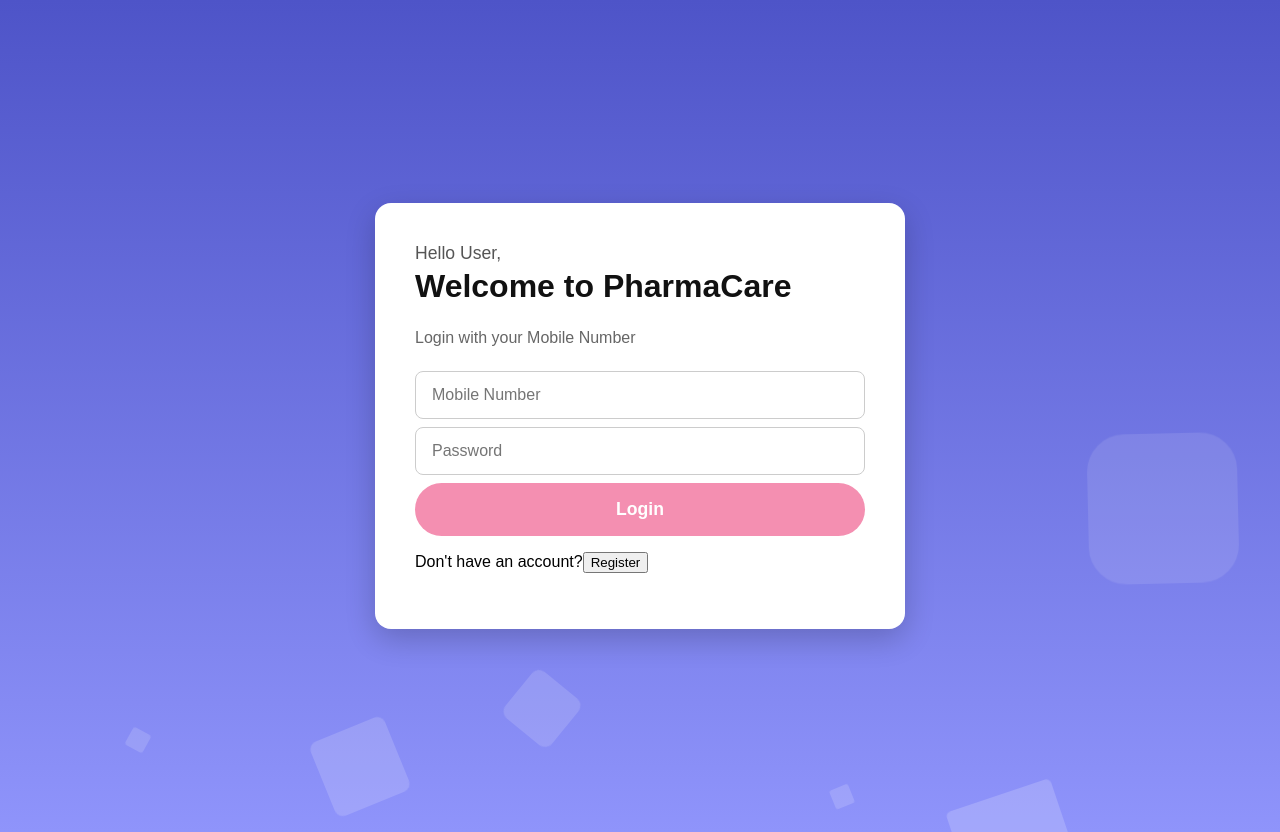
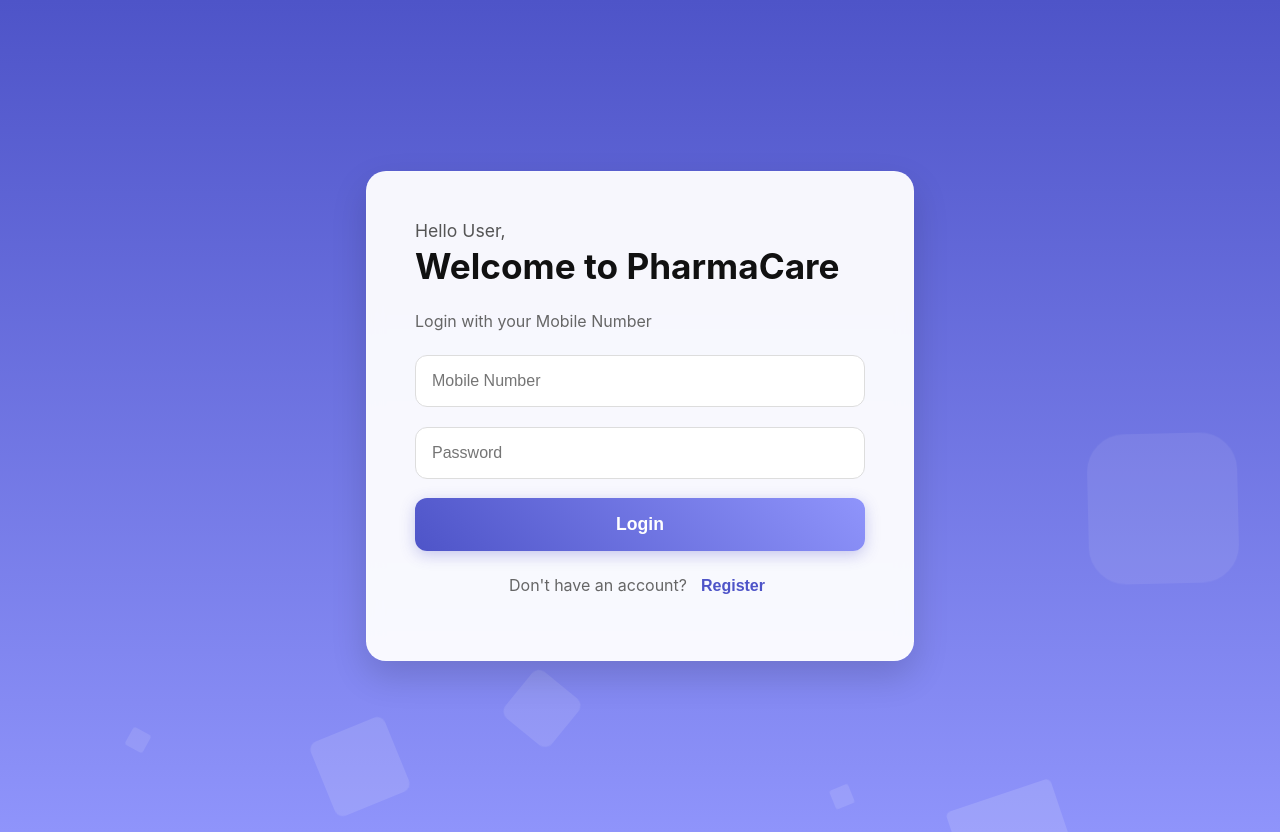
Before and after one commit to Srira-05/pharma-store-project, a React (Create React App) app: page / in a window 1280 px wide. Built offline with nearby package versions, Linux system fonts and the light colour scheme.

Commit message:
Final code review and fixes

```diff
--- a/src/pages/LoginPage.css
+++ b/src/pages/LoginPage.css
@@ -1,15 +1,13 @@
-/* FILE: src/pages/LoginPage.css */
-/* Paste this code into your new, blank file. */
-
 .login-page-background {
   min-height: 100vh;
   display: flex;
   align-items: center;
   justify-content: center;
   padding: 1rem;
-  font-family: Arial, sans-serif;
+  font-family: -apple-system, BlinkMacSystemFont, 'Segoe UI', Roboto, Oxygen, Ubuntu, Cantarell, 'Open Sans', 'Helvetica Neue', sans-serif;
   position: relative;
   overflow: hidden;
+  /* --- Animated Background Gradient --- */
   background: #4e54c8;
   background: linear-gradient(to top, #8f94fb, #4e54c8);
 }
@@ -17,38 +15,41 @@
 .login-modal {
   width: 100%;
   max-width: 450px;
-  background-color: #ffffff;
-  border-radius: 16px;
-  box-shadow: 0 10px 30px rgba(0, 0, 0, 0.2);
-  padding: 2.5rem;
+  background-color: rgba(255, 255, 255, 0.95);
+  backdrop-filter: blur(8px);
+  border-radius: 20px;
+  box-shadow: 0 15px 35px rgba(0, 0, 0, 0.15);
+  padding: 3rem;
   position: relative;
   z-index: 2;
+  border: 1px solid rgba(255, 255, 255, 0.2);
 }
 
-.close-button {
-  position: absolute;
-  top: 15px;
-  right: 20px;
-  background: none;
+.login-content {}
+.greeting-text { font-size: 1.1rem; color: #555; margin: 0; }
+.welcome-title { font-size: 2.2rem; font-weight: 700; color: #111; margin: 0.25rem 0 1.5rem 0; }
+.instruction-text { color: #666; margin-bottom: 1.5rem; }
+.input-wrapper { position: relative; margin-bottom: 1.2rem; }
+.input-field { width: 100%; padding: 16px; border: 1px solid #ddd; border-radius: 12px; font-size: 1rem; box-sizing: border-box; transition: all 0.3s ease; }
+.input-field:focus { outline: none; border-color: #4e54c8; box-shadow: 0 0 0 4px rgba(78, 84, 200, 0.1); }
+.error-text { color: #d32f2f; font-size: 0.875rem; margin: 0 0 1rem 0; text-align: center; font-weight: 500; }
+.success-text { color: #2e7d32; font-size: 0.875rem; margin: 0 0 1rem 0; text-align: center; font-weight: 500; }
+.submit-button {
+  width: 100%;
+  background: linear-gradient(45deg, #4e54c8, #8f94fb);
+  color: white;
+  font-weight: bold;
+  font-size: 1.1rem;
+  padding: 16px;
   border: none;
-  font-size: 2rem;
-  color: #aaa;
+  border-radius: 12px;
   cursor: pointer;
+  transition: all 0.3s ease;
+  box-shadow: 0 4px 15px rgba(78, 84, 200, 0.3);
 }
-
-.login-content { /* All content inside the modal */ }
-.greeting-text { font-size: 1.1rem; color: #555; margin: 0; }
-.welcome-title { font-size: 2rem; font-weight: bold; color: #111; margin: 0.25rem 0 1.5rem 0; }
-.instruction-text { color: #666; margin-bottom: 1.5rem; }
-.input-wrapper { position: relative; margin-bottom: 0.5rem; }
-.input-field { width: 100%; padding: 14px 16px; border: 1px solid #ccc; border-radius: 8px; font-size: 1rem; box-sizing: border-box; transition: border-color 0.3s; }
-.input-field:focus { outline: none; border-color: #f06292; }
-.input-field.input-error { border-color: #e53935; }
-.error-icon { position: absolute; right: 15px; top: 50%; transform: translateY(-50%); color: #e53935; background-color: #fff; border-radius: 50%; width: 20px; height: 20px; display: flex; align-items: center; justify-content: center; font-weight: bold; border: 1px solid #e53935; }
-.error-text { color: #e53935; font-size: 0.875rem; margin: 0 0 1.5rem 0; }
-.submit-button { width: 100%; background-color: #f48fb1; color: white; font-weight: bold; font-size: 1.1rem; padding: 16px; border: none; border-radius: 9999px; cursor: pointer; transition: background-color 0.3s; }
-.submit-button:hover { background-color: #f06292; }
-.change-number-button { width: 100%; background: none; border: none; color: #f06292; font-weight: bold; margin-top: 1rem; cursor: pointer; }
+.submit-button:hover { transform: translateY(-2px); box-shadow: 0 6px 20px rgba(78, 84, 200, 0.4); }
+.toggle-view-text { text-align: center; margin-top: 1.5rem; color: #666; }
+.toggle-view-button { background: none; border: none; color: #4e54c8; font-weight: bold; cursor: pointer; margin-left: 0.5rem; font-size: 1rem; }
 
 
 /* --- Floating Bubbles Animation --- */
@@ -75,7 +76,7 @@
   list-style: none;
   width: 20px;
   height: 20px;
-  background: rgba(255, 255, 255, 0.2);
+  background: rgba(255, 255, 255, 0.15);
   animation: float-up 25s linear infinite;
   bottom: -150px;
 }
```
